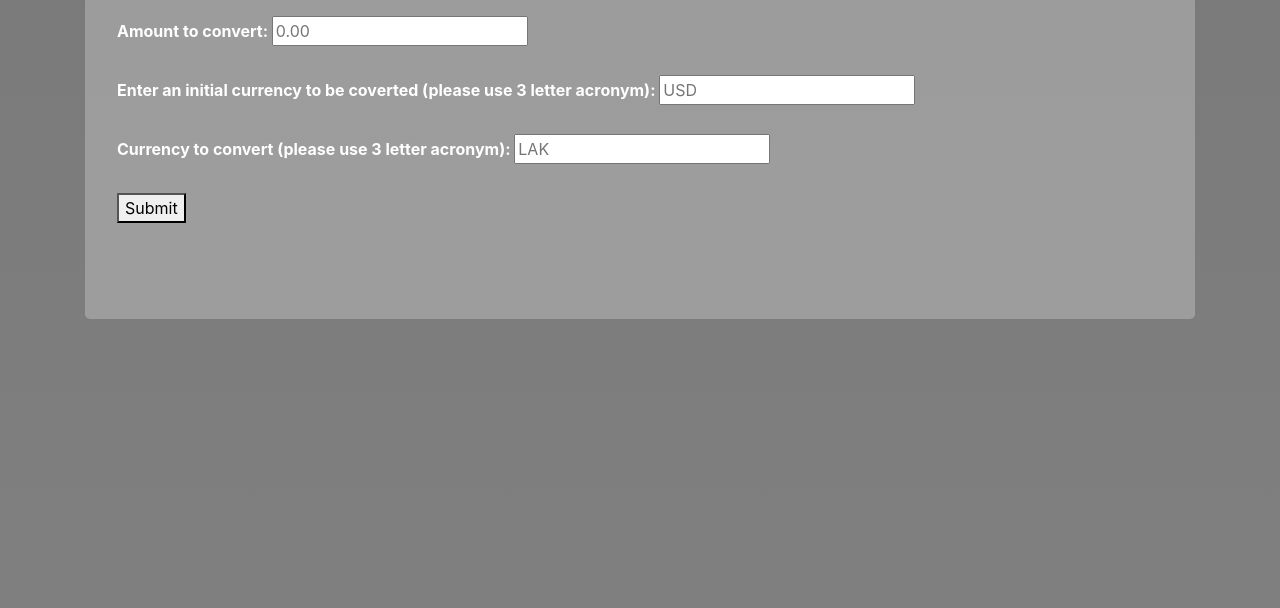
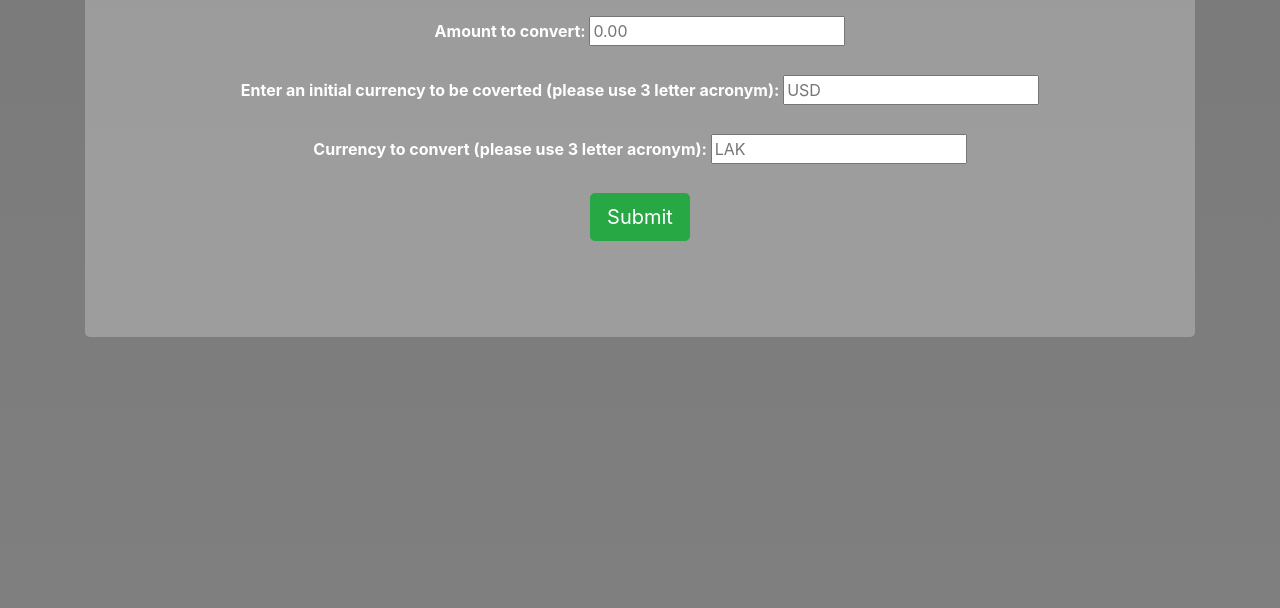
Before and after one commit to bodwood/Currency-Exchange, a website built with webpack: page src/index.html in a window 1280 px wide. Shown: the part 192-800 px from the top of the page. Built offline with nearby package versions, Linux system fonts and the light colour scheme; files whose address does not match are found by name.

Commit message:
add styling to submit button and added styling to container

```diff
--- a/src/index.html
+++ b/src/index.html
@@ -4,8 +4,10 @@
   <title>Currency Exchange</title>
 </head>
 <body>
-  <div class="container">
+  <div class="container text-center">
     <div class="jumbotron">
+      <div class="row text-center">
+        <div class="col-12 bottom-col">
       <h1>US Dollar Exchange Rate</h1><br>
     <form action="GET" id="form">
       <label for="amountChoice">Amount to convert: </label>
@@ -14,10 +16,12 @@
       <input type="text" id="initialCurrency" minlength="3" maxlength="3" placeholder="USD"><br><br>
       <label for="wantedCurrency">Currency to convert (please use 3 letter acronym): </label>
       <input type="text" id="wantedCurrency" minlength="3" maxlength="3" placeholder="LAK"><br><br>
-      <button type="submit" id="submit">Submit</button><br><br>
+      <button type="submit" id="submit" class="btn btn-lg btn-success">Submit</button><br><br>
     </form>
     <div>
       <h3 id="output"></h3>
+    </div>
+    </div>
     </div>
   </div>
   </div>
```
